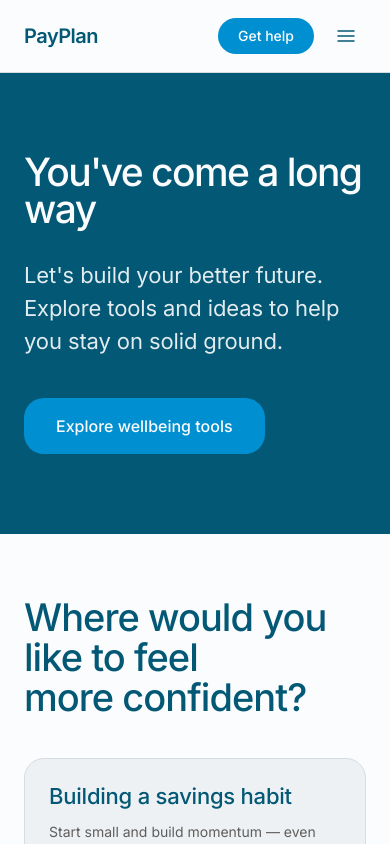
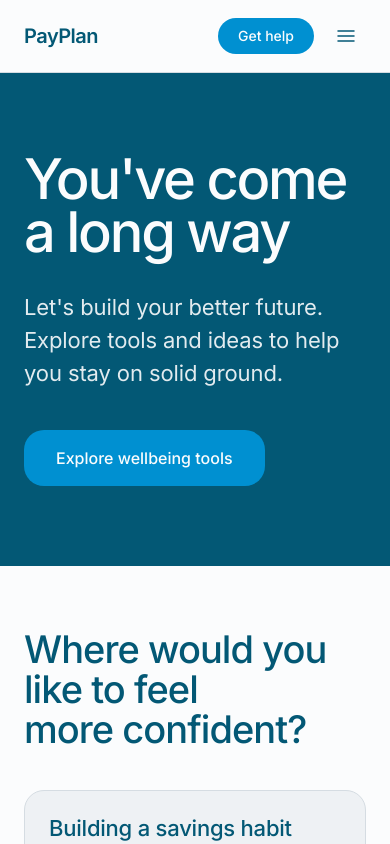
Before and after one commit to timothybroome/payplan-website, a Next.js app in the folder apps/web/: page /life-after-debt in a window 390 px wide. Shown: the top 844 px of the page. Built offline with nearby package versions, Linux system fonts and the light colour scheme.

Commit message:
Revert display heading to brand spec clamp(56px, 10vw, 140px)

```diff
--- a/apps/web/app/globals.css
+++ b/apps/web/app/globals.css
@@ -36,7 +36,7 @@ body {
 
 /* Brand type classes */
 .pp-h-display {
-  font-size: clamp(36px, 10vw, 140px);
+  font-size: clamp(56px, 10vw, 140px);
   font-weight: 500;
   line-height: 0.95;
   letter-spacing: -0.04em;
```
